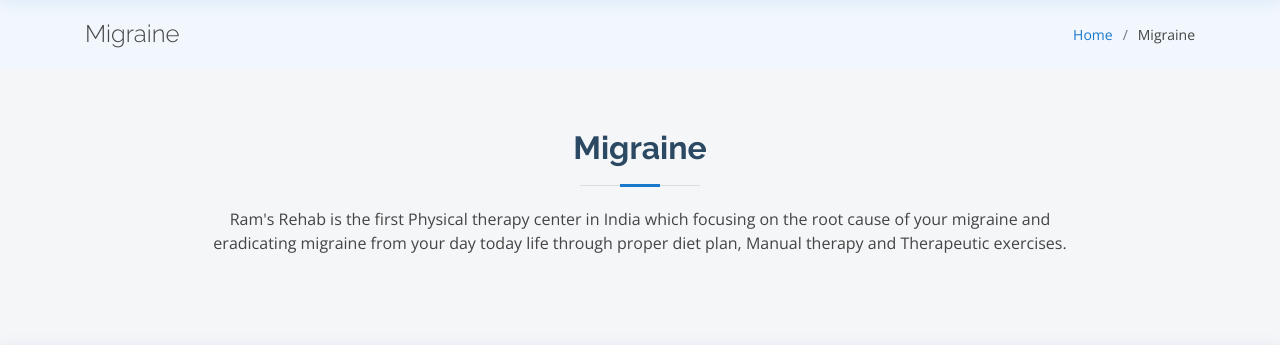
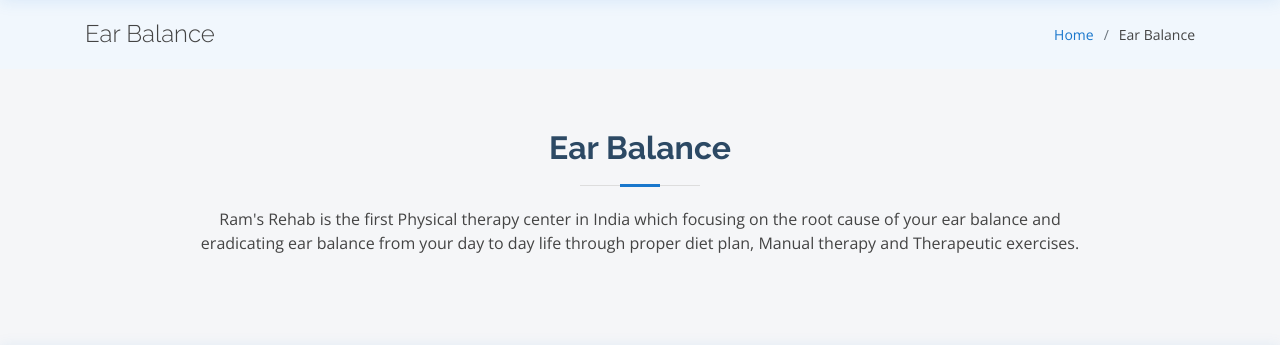
Before and after one commit to ridhun55/Rams_Rehab__04-09-2021, a Django app: page /migraine/ in a window 1280 px wide. Shown: the part 120-466 px from the top of the page. Run offline with Django 3.2, Linux system fonts and the light colour scheme; data that the repository does not hold is empty; some libraries are stand-ins or nearby versions; some web fonts are replaced.

Commit message:
Update Migraine.html

```diff
--- a/HomeApp/templates/Migraine.html
+++ b/HomeApp/templates/Migraine.html
@@ -37,10 +37,10 @@
    <section class="breadcrumbs">
       <div class="container">
          <div class="d-flex justify-content-between align-items-center">
-            <h2>Migraine</h2>
+            <h2>Ear Balance</h2>
             <ol>
             <li><a href="{% url 'home' %}">Home</a></li>
-            <li>Migraine</li>
+            <li>Ear Balance</li>
             </ol>
          </div>
       </div>
@@ -50,11 +50,11 @@
    <div class="container">
 
      <div class="section-title">
-       <h2>Migraine</h2>
+       <h2>Ear Balance</h2>
        <p>
          Ram's Rehab is the first Physical therapy center in India
-         which focusing on the root cause of your migraine and <br/>
-         eradicating migraine from your day today life through proper
+         which focusing on the root cause of your ear balance and <br/>
+         eradicating ear balance from your day to day life through proper
          diet plan, Manual therapy and Therapeutic exercises.
       </p>
      </div>
```
